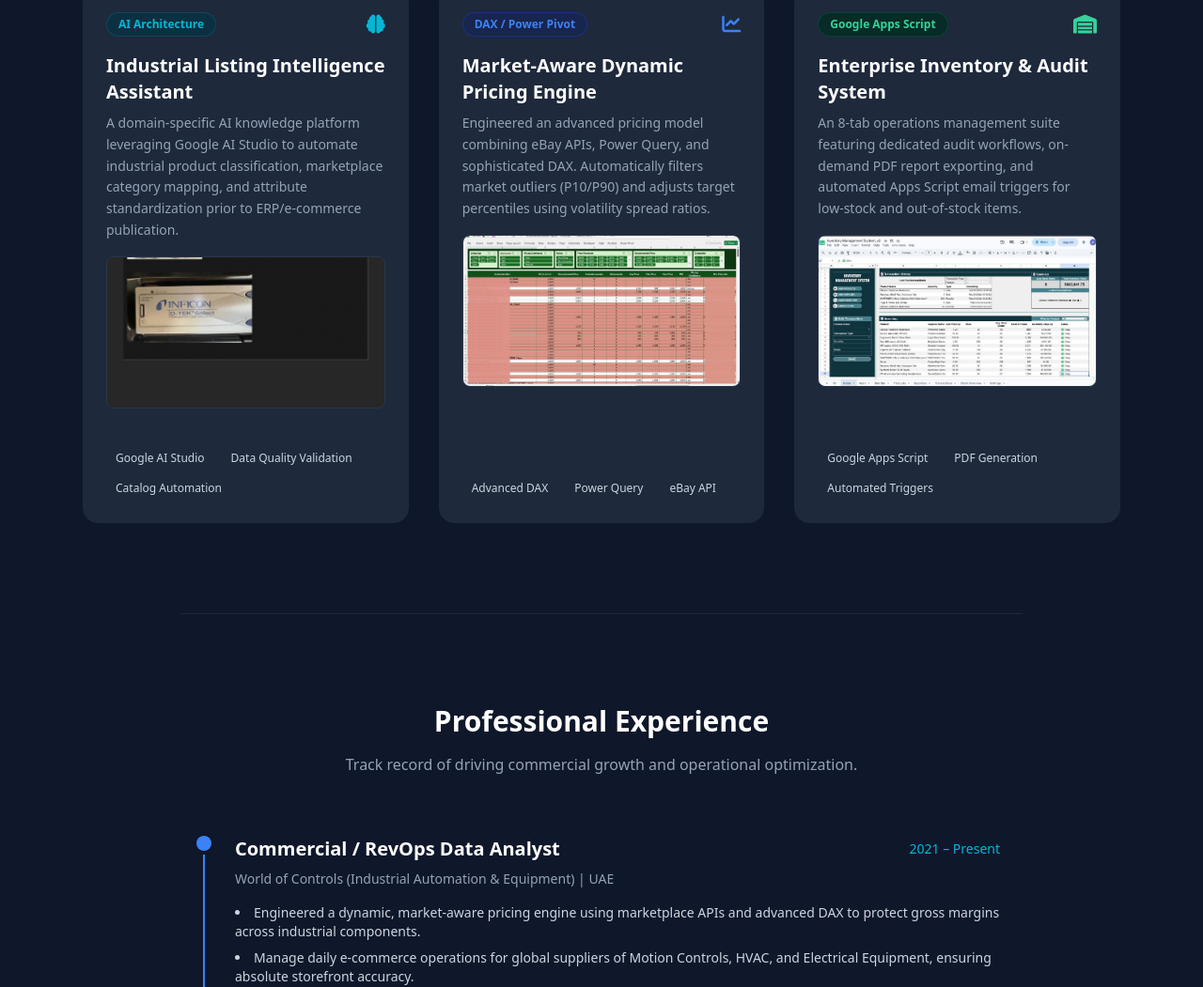
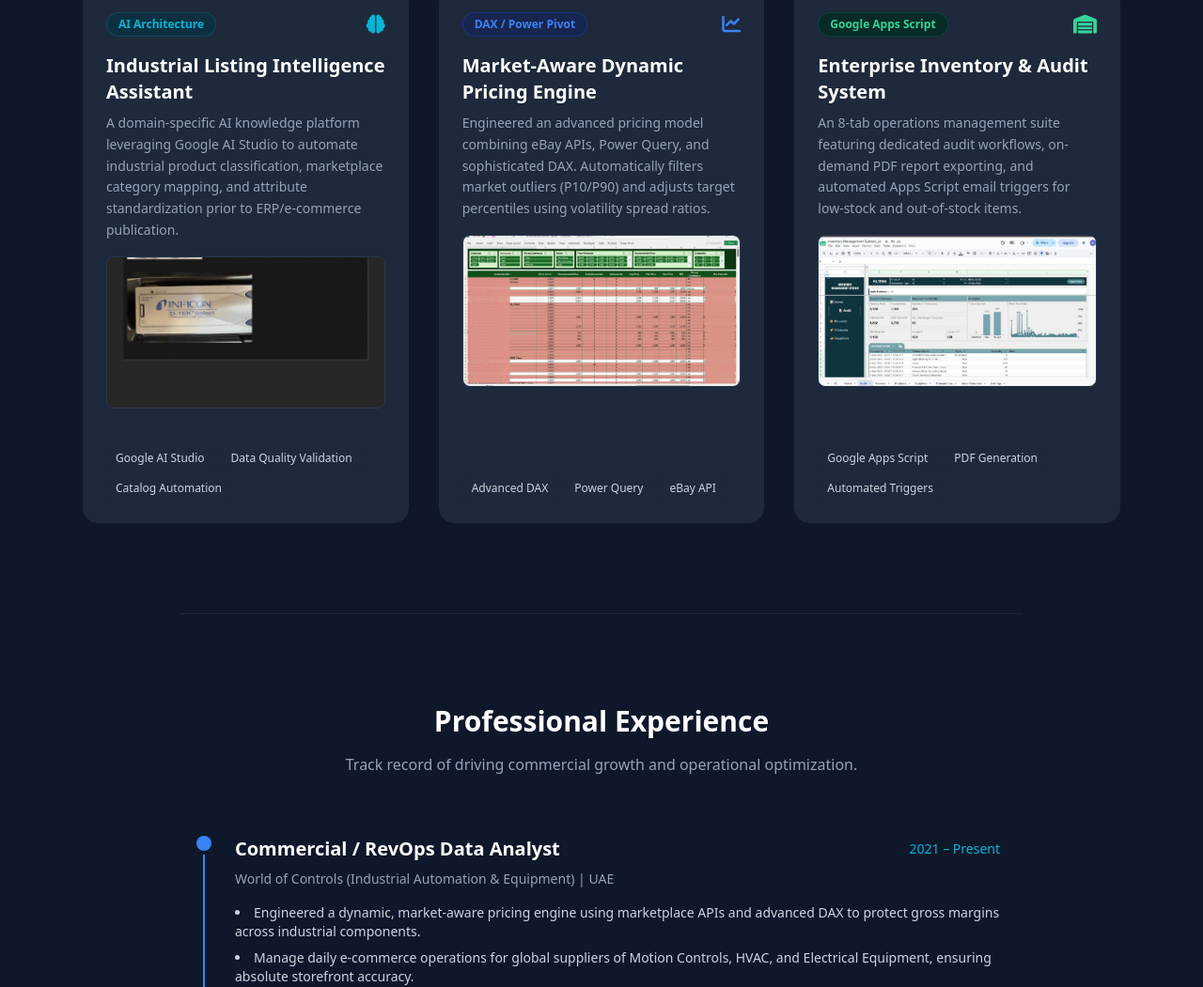
Before and after one commit to DamiRevOps/portfolio, a plain HTML site: page index.html in a window 1280 px wide. Shown: the part 975-2026 px from the top of the page at 94% size. Drawn offline with nearby package versions, Linux system fonts and the light colour scheme.

Commit message:
Update index.html

```diff
--- a/index.html
+++ b/index.html
@@ -161,7 +161,7 @@
 
                     <!-- Clickable Screenshot Preview Container (Primary Image for Inventory System) -->
                     <div class="mb-6 relative rounded-lg overflow-hidden border border-slate-700/60 group-hover:border-emerald-500/40 transition-colors cursor-pointer" onclick="openModal('images/Inventory Management System - Google Sheets.jpg', 'Enterprise Inventory Management System')">
-                        <img src="images/Inventory Management System - Google Sheets.jpg" alt="Inventory Management System" class="w-full h-40 object-cover transform group-hover:scale-105 transition-transform duration-500">
+                        <img src="images/Inventory Management System - Audit page.jpg" alt="Inventory Management System" class="w-full h-40 object-cover transform group-hover:scale-105 transition-transform duration-500">
                         <div class="absolute inset-0 bg-slate-950/40 opacity-0 group-hover:opacity-100 transition-opacity flex items-center justify-center">
                             <span class="bg-emerald-600 text-white text-xs font-semibold px-3 py-1.5 rounded-lg shadow-lg flex items-center gap-1.5">
                                 <i class="fa-solid fa-expand"></i> View Full Screenshot
@@ -316,6 +316,7 @@
                 "images/Excel_Pricing_Power_Query.jpg"
             ],
             "Enterprise Inventory & Audit System": [
+                "images/Inventory Management System - Google Sheets.jpg",
                 "images/Inventory Management System - Audit page.jpg",
                 "images/Inventory Management System - Audit Report PDF.jpg",
                 "images/Inventory Management System - Low stock-Out of stock email.jpg"
```
